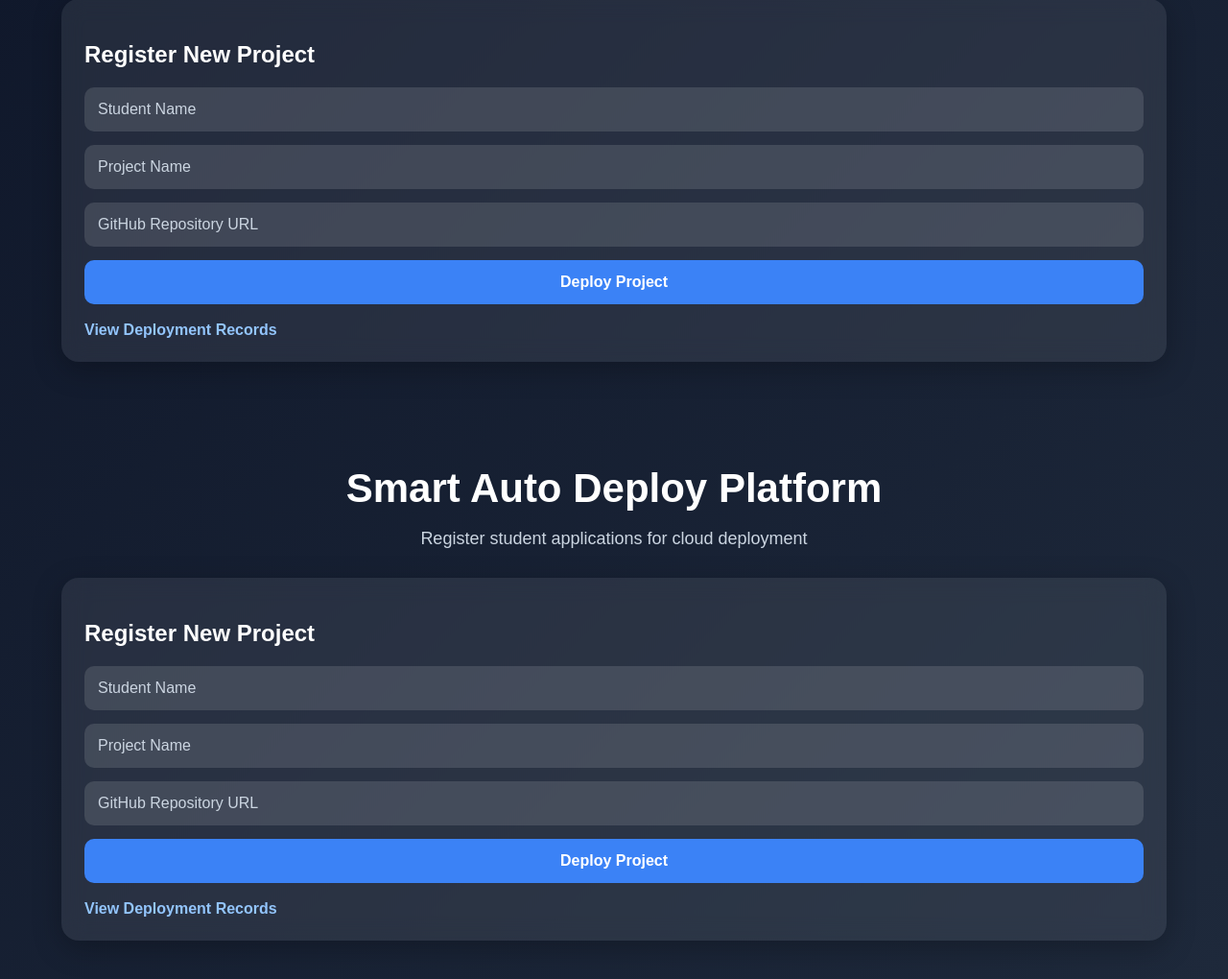
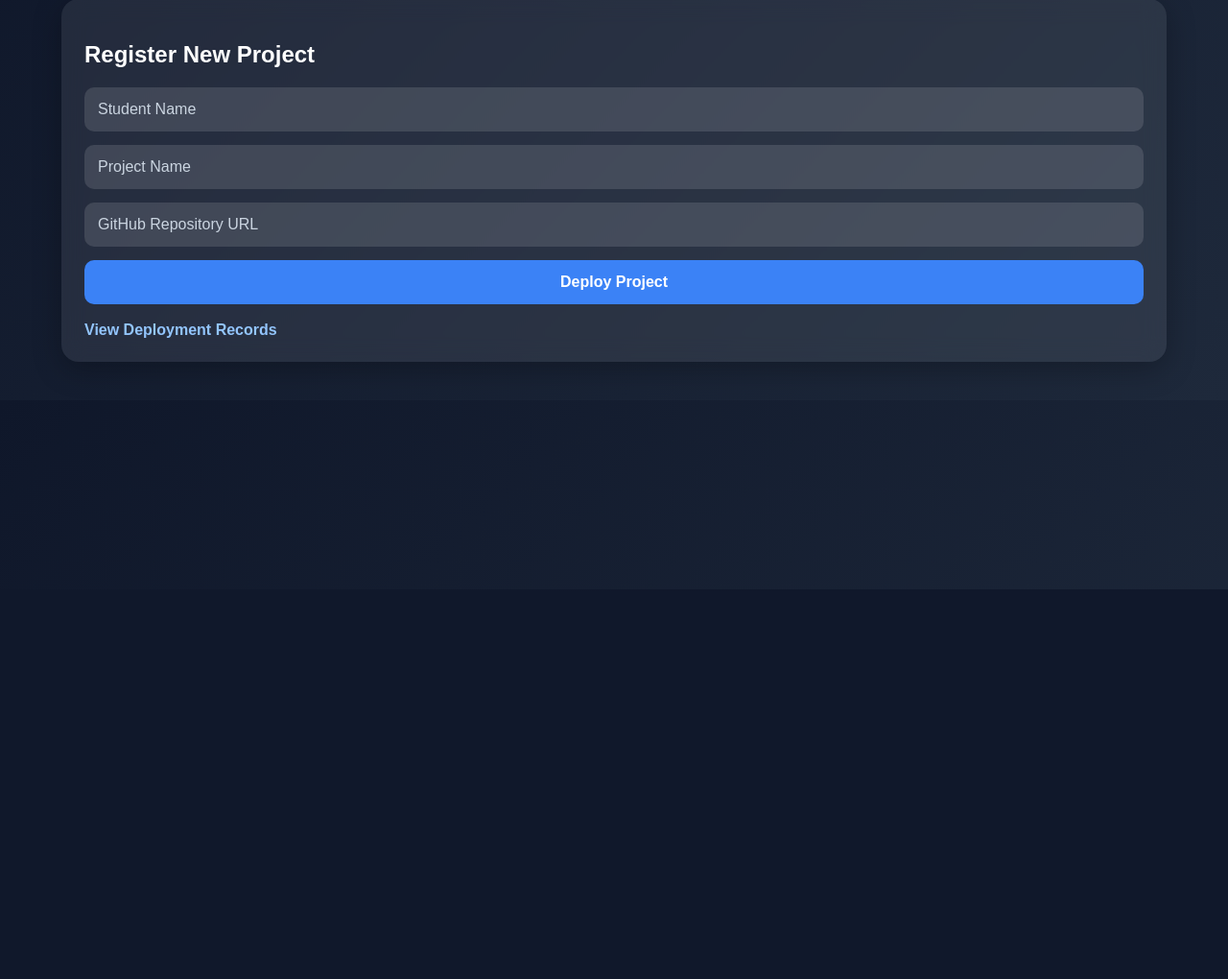
Before and after one commit to ek-coder/smart-auto-deploy-platform, a Flask app: page / in a window 1280 px wide. Shown: the part 186-1206 px from the top of the page at 96% size. After the commit the page ends 800 px from the top, so only its background shows below. Run offline with Flask 3, Linux system fonts and the light colour scheme.

Commit message:
Fixed duplicate dashboard content

```diff
--- a/templates/index.html
+++ b/templates/index.html
@@ -25,31 +25,3 @@
         </div>
     </div>
 </body>
-</html><!DOCTYPE html>
-<html lang="en">
-<head>
-    <meta charset="UTF-8">
-    <meta name="viewport" content="width=device-width, initial-scale=1.0">
-    <title>Smart Auto Deploy Platform</title>
-    <link rel="stylesheet" href="{{ url_for('static', filename='style.css') }}">
-</head>
-<body>
-    <div class="page">
-        <div class="hero">
-            <h1>Smart Auto Deploy Platform</h1>
-            <p>Register student applications for cloud deployment</p>
-        </div>
-
-        <div class="card">
-            <h2>Register New Project</h2>
-            <form action="/deploy" method="POST" class="deploy-form">
-                <input type="text" name="student_name" placeholder="Student Name" required>
-                <input type="text" name="project_name" placeholder="Project Name" required>
-                <input type="text" name="repo_url" placeholder="GitHub Repository URL" required>
-                <button type="submit">Deploy Project</button>
-            </form>
-            <a href="/deployments" class="view-link">View Deployment Records</a>
-        </div>
-    </div>
-</body>
-</html>
```
